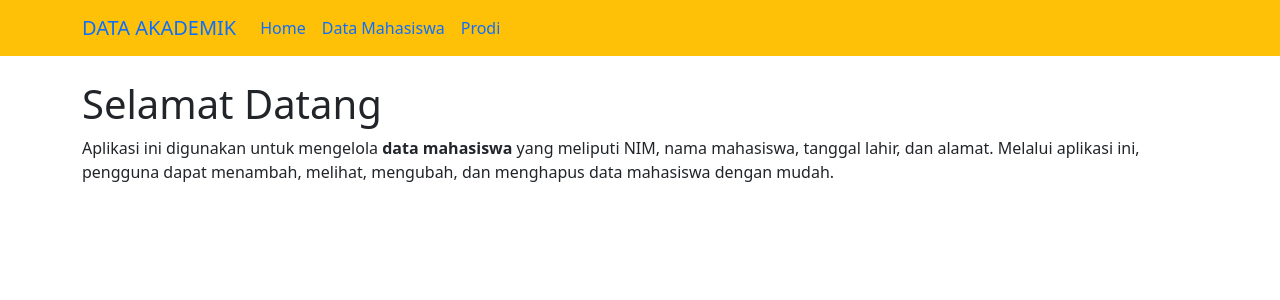
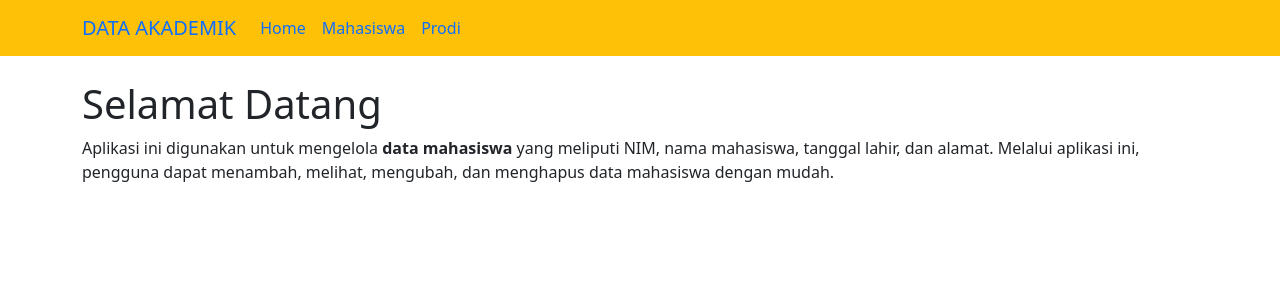
Before and after one commit to Muhammad-Raffi/akademik, a PHP site: page /index.php in a window 1280 px wide. Shown: the top 300 px of the page. Run offline with PHP 8.4, Linux system fonts and the light colour scheme; the visitor is signed in with stand-in values (Sample User, id 1).

Commit message:
refactor: perbaiki nama menu navbar

```diff
--- a/mahasiswa/index.php
+++ b/mahasiswa/index.php
@@ -12,7 +12,7 @@ $page = $_GET['page'] ?? 'home';
 <head>
     <meta charset="utf-8">
     <meta name="viewport" content="width=device-width, initial-scale=1.0">
-    <title>Data Akademik</title>
+    <title>Akademik</title>
 
     <!-- Bootstrap sama dengan Prodi -->
     <link href="https://cdn.jsdelivr.net/npm/bootstrap@5.0.2/dist/css/bootstrap.min.css" rel="stylesheet">
@@ -42,7 +42,7 @@ $page = $_GET['page'] ?? 'home';
                 <li class="nav-item">
                     <a class="nav-link <?= $page=='mahasiswa' ? 'active' : '' ?>"
                        href="index.php?page=mahasiswa">
-                        Data Mahasiswa
+                        Mahasiswa
                     </a>
                 </li>
 
--- a/prodi/index.php
+++ b/prodi/index.php
@@ -22,7 +22,7 @@ $page = $_GET['page'] ?? 'list';
 <nav class="navbar navbar-expand-lg bg-warning">
     <div class="container">
         <a class="navbar-brand" href="../mahasiswa/index.php">
-            DATA AKADEMIK
+            AKADEMIK
         </a>
 
         <button class="navbar-toggler" type="button" data-bs-toggle="collapse" data-bs-target="#navbarNav">
@@ -42,7 +42,7 @@ $page = $_GET['page'] ?? 'list';
                 <li class="nav-item">
                     <a class="nav-link"
                        href="../mahasiswa/index.php?page=mahasiswa">
-                        Data Mahasiswa
+                        Mahasiswa
                     </a>
                 </li>
 
```
